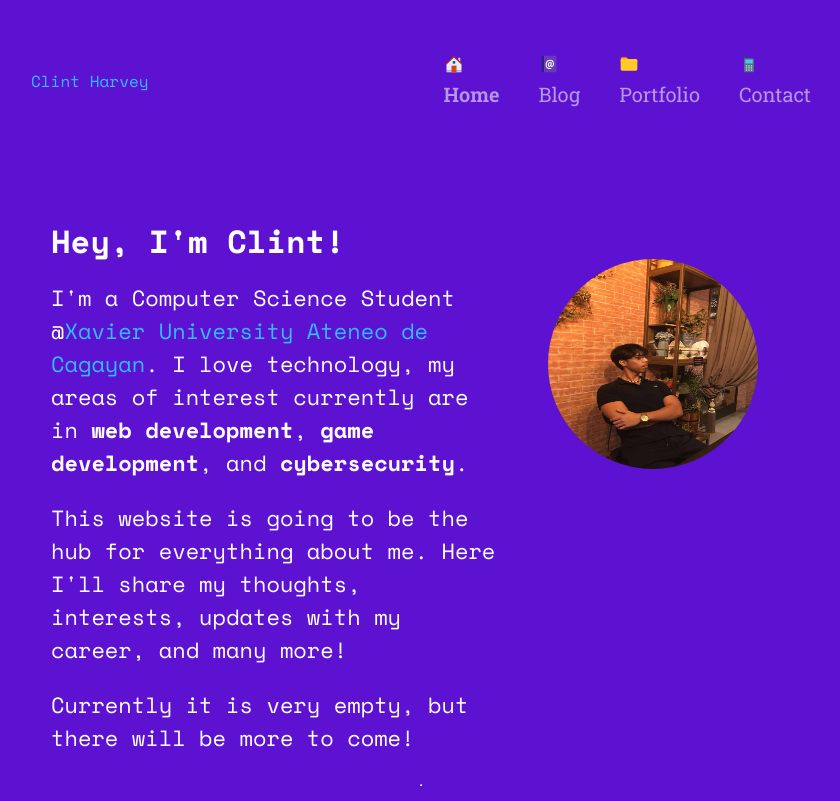
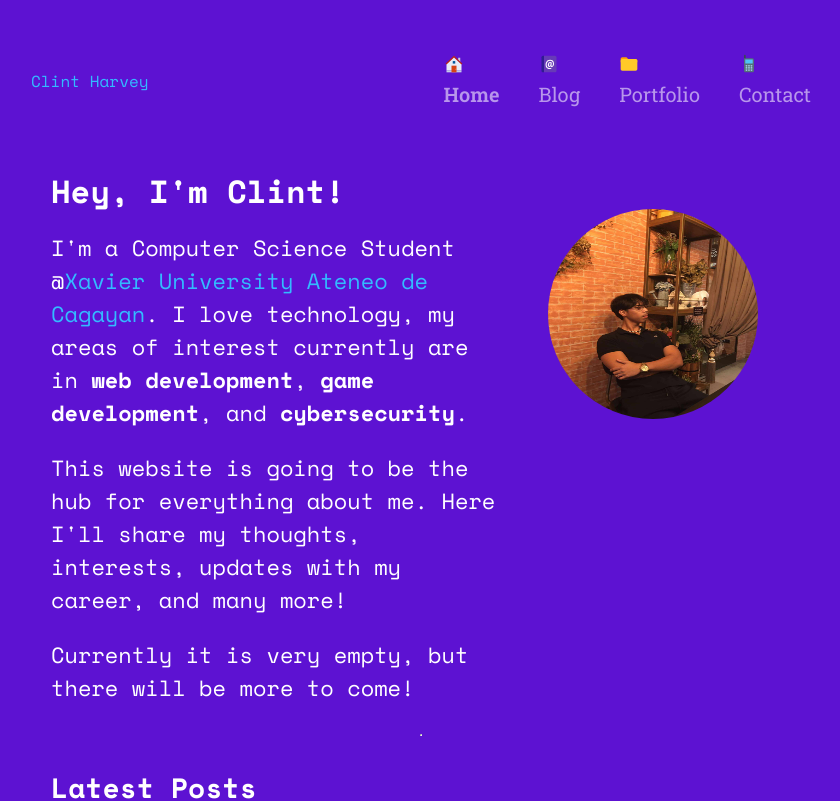
Before and after one commit to clintafk/personal-site, a React (Vite) app: page / in a window 1280 px wide. Shown: the top 801 px of the page, without its empty margins (219-1059 px from the left). Built offline with nearby package versions, Linux system fonts and the light colour scheme.

Commit message:
Style: Changed top padding of body section

```diff
--- a/src/styles/Body.css
+++ b/src/styles/Body.css
@@ -2,5 +2,9 @@
     display: flex;
     flex-direction: column;
     min-height: 100vh;
-    padding: 100px 20px 20px 20px;
+    padding: 50px 20px 20px 20px;
 }
+
+hr {
+    color: white;
+}
```
